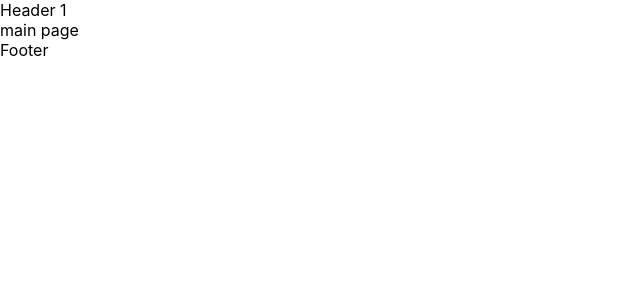
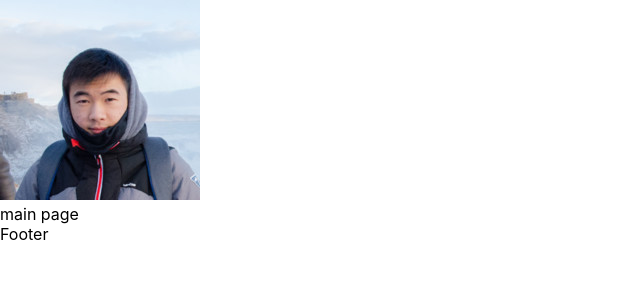
Before and after one commit to kieferlam/kieferlam.github.io, a React (Create React App) app: page / in a window 1280 px wide. Shown: the top 300 px of the page, without its empty margins (0-640 px from the left). Built offline with nearby package versions, Linux system fonts and the light colour scheme.

Commit message:
Add sass dependencies. Move css to scss. Add MainHeader component.

```diff
--- a/package.json
+++ b/package.json
@@ -6,7 +6,6 @@
     "@testing-library/jest-dom": "^4.2.4",
     "@testing-library/react": "^9.5.0",
     "@testing-library/user-event": "^7.2.1",
-    "node-sass": "^4.14.1",
     "react": "^16.13.1",
     "react-dom": "^16.13.1",
     "react-router": "^5.2.0",
@@ -33,5 +32,9 @@
       "last 1 firefox version",
       "last 1 safari version"
     ]
+  },
+  "devDependencies": {
+    "node-sass": "^4.14.1",
+    "sass-loader": "^8.0.2"
   }
 }
--- a/src/components/App.js
+++ b/src/components/App.js
@@ -1,20 +1,27 @@
 import React from 'react';
-import './App.css';
+import './App.scss';
 import { Switch, Route } from 'react-router-dom/cjs/react-router-dom.min';
 
 import MainPage from './MainPage';
 import CvPage from './CvPage';
+import MainHeader from './MainHeader';
 
-function App() {
+class App extends React.Component {
+
+    setTheme(theme) {
+        this.setState({ theme: theme })
+    }
+
+    render() {
         return (
             <div className="App">
                 <header>
                     <Switch>
                         <Route exact path="/">
-                        Header 1
+                            <MainHeader className="header-large" />
                         </Route>
                         <Route path="*">
-                        Header 2
+                            <MainHeader className="header-default" />
                         </Route>
                     </Switch>
                 </header>
@@ -36,5 +43,6 @@ function App() {
             </div>
         );
     }
+}
 
 export default App;
--- /dev/null
+++ b/src/components/MainHeader.js
@@ -0,0 +1,18 @@
+import React from 'react';
+import './MainHeader.scss';
+
+import Portrait from '../media/img/portrait.png';
+
+class MainHeader extends React.Component{
+    render(){
+        return (
+        <div>
+            <div className="portrait-container">
+                <img src={Portrait} alt="Portrait" />
+            </div>
+        </div>
+        )
+    }
+}
+
+export default MainHeader;
--- /dev/null
+++ b/src/components/MainHeader.scss
@@ -0,0 +1,3 @@
+.portait-container img{
+    border-radius: 100%;
+}
```
Also changed, not shown: src/components/App.css (deleted), src/components/App.scss (added), src/media/img/portrait.png (added). Lines whose indentation alone changed are shown as unchanged.
